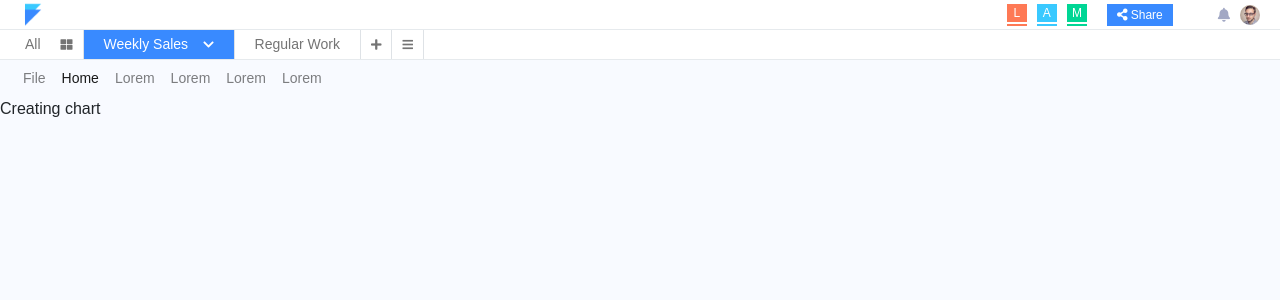
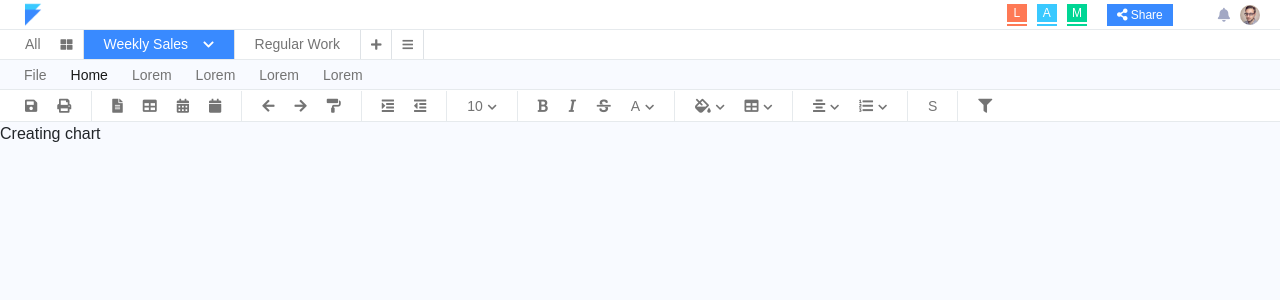
Before and after one commit to rishdex/Dexsheet, a React app: page / in a window 1280 px wide. Shown: the top 300 px of the page. Built offline with nearby package versions, Linux system fonts and the light colour scheme.

Commit message:
toolbar added!

```diff
--- a/src/App.js
+++ b/src/App.js
@@ -5,6 +5,7 @@ import { Project } from "./pages/Project";
 import { Header } from "./layouts/Header";
 import { Navbar } from "./layouts/Navbar";
 import { Filebar } from "./components/Filebar";
+import { Toolbar } from "./layouts/Toolbar";
 
 export const ProjectView = () => (<Project />);
 
@@ -16,6 +17,7 @@ class App extends Component {
           <Header />
           <Navbar />
           <Filebar />
+          <Toolbar />
           <div className="content-wrapper">
             <Route exact path="/" component={ProjectView} />
           </div>
--- a/src/components/Filebar.css
+++ b/src/components/Filebar.css
@@ -11,11 +11,11 @@
 }
 
 .navbar {
-    padding: 0 15px;
+    padding: 0 12px;
 }
 
 .dropdown-menu {
-    margin-top: -3px;
+    margin-top: -1px;
 }
 
 .nav-link.dropdown-toggle::after {
@@ -33,3 +33,8 @@
 .dropdown-menu a:active {
     color: rgb(77, 77, 77);
 }
+
+.navbar-light .navbar-nav .nav-link {
+    padding: 5px 12px 3px 12px !important;
+    color: #747474;
+}
--- /dev/null
+++ b/src/components/ToolbarButton.css
@@ -0,0 +1,24 @@
+.toolbar-button {
+    background: none;
+    border: none;
+    color: rgb(116, 116, 116);
+    font-size: 14px;
+    padding: 4px 10px;
+}
+
+.toolbar-button.border-right {
+    border-right: 1px solid #E6EAED;
+}
+
+.toolbar-button:hover {
+    background: rgb(243, 243, 243);
+    cursor: pointer;
+}
+
+.toolbar-button.expand {
+    padding: 4px 20px;
+}
+
+.fa.small {
+    font-size: 10px;
+}
--- /dev/null
+++ b/src/components/ToolbarButton.js
@@ -0,0 +1,33 @@
+import React from 'react';
+import './ToolbarButton.css'
+
+export class ToolbarButton extends React.Component {
+
+    constructor(props) {
+        super(props);
+
+        this.state = {
+            buttonClass: null
+        }
+    }
+
+    componentDidMount() {
+        let buttonClass = "toolbar-button";
+
+        this.setState({ buttonClass: buttonClass })
+    }
+
+    render() {
+        return (
+            <button className={this.state.buttonClass}>
+                {this.props.icon ?
+                    <i className={this.props.icon}></i>
+                    : null}
+                {this.props.name}
+                {this.props.dropdown ?
+                    <i className="fa fa-chevron-down small" style={{marginLeft: '5px'}}></i>
+                    : null}
+            </button>
+        )
+    }
+}
--- /dev/null
+++ b/src/layouts/Toolbar.css
@@ -0,0 +1,16 @@
+.toolbar {
+    padding: 1px 15px 0 15px;
+    background: white;
+    border-top: 1px solid #E6EAED;
+    border-bottom: 1px solid #E6EAED;
+}
+
+.tool-divider {
+    width: 1px;
+    height: 30px;
+    vertical-align: middle;
+    margin-bottom: 0;
+    margin-left: 10px;
+    border-right: 1px solid #E6EAED;
+    margin-right: 10px;
+}
--- /dev/null
+++ b/src/layouts/Toolbar.js
@@ -0,0 +1,44 @@
+import React from 'react';
+import './Toolbar.css'
+import { ToolbarButton } from '../components/ToolbarButton';
+
+export class Toolbar extends React.Component {
+
+    render() {
+        return (
+            <div className="toolbar">
+                <ToolbarButton name="" icon="fa fa-save" />
+                <ToolbarButton name="" icon="fa fa-print" />
+                <label className="tool-divider"></label>
+                <ToolbarButton name="" icon="fa fa-file-alt" />
+                <ToolbarButton name="" icon="fa fa-table" />
+                <ToolbarButton name="" icon="fa fa-calendar-alt" />
+                <ToolbarButton name="" icon="fa fa-calendar" />
+                <label className="tool-divider"></label>
+                <ToolbarButton name="" icon="fa fa-arrow-left" />
+                <ToolbarButton name="" icon="fa fa-arrow-right" />
+                <ToolbarButton name="" icon="fa fa-paint-roller" />
+                <label className="tool-divider"></label>
+                <ToolbarButton name="" icon="fa fa-indent" />
+                <ToolbarButton name="" icon="fa fa-outdent" />
+                <label className="tool-divider"></label>
+                <ToolbarButton name="10" dropdown={true} />
+                <label className="tool-divider"></label>
+                <ToolbarButton name="" icon="fa fa-bold" />
+                <ToolbarButton name="" icon="fa fa-italic" />
+                <ToolbarButton name="" icon="fa fa-strikethrough" />
+                <ToolbarButton name="A" dropdown={true} />
+                <label className="tool-divider"></label>
+                <ToolbarButton name="" icon="fa fa-fill-drip" dropdown={true} />
+                <ToolbarButton name="" icon="fa fa-table" dropdown={true} />
+                <label className="tool-divider"></label>
+                <ToolbarButton name="" icon="fa fa-align-center" dropdown={true} />
+                <ToolbarButton name="" icon="fa fa-list-ol" dropdown={true} />
+                <label className="tool-divider"></label>
+                <ToolbarButton name="S" />
+                <label className="tool-divider"></label>
+                <ToolbarButton name="" icon="fa fa-filter" />
+            </div>
+        )
+    }
+}
```
